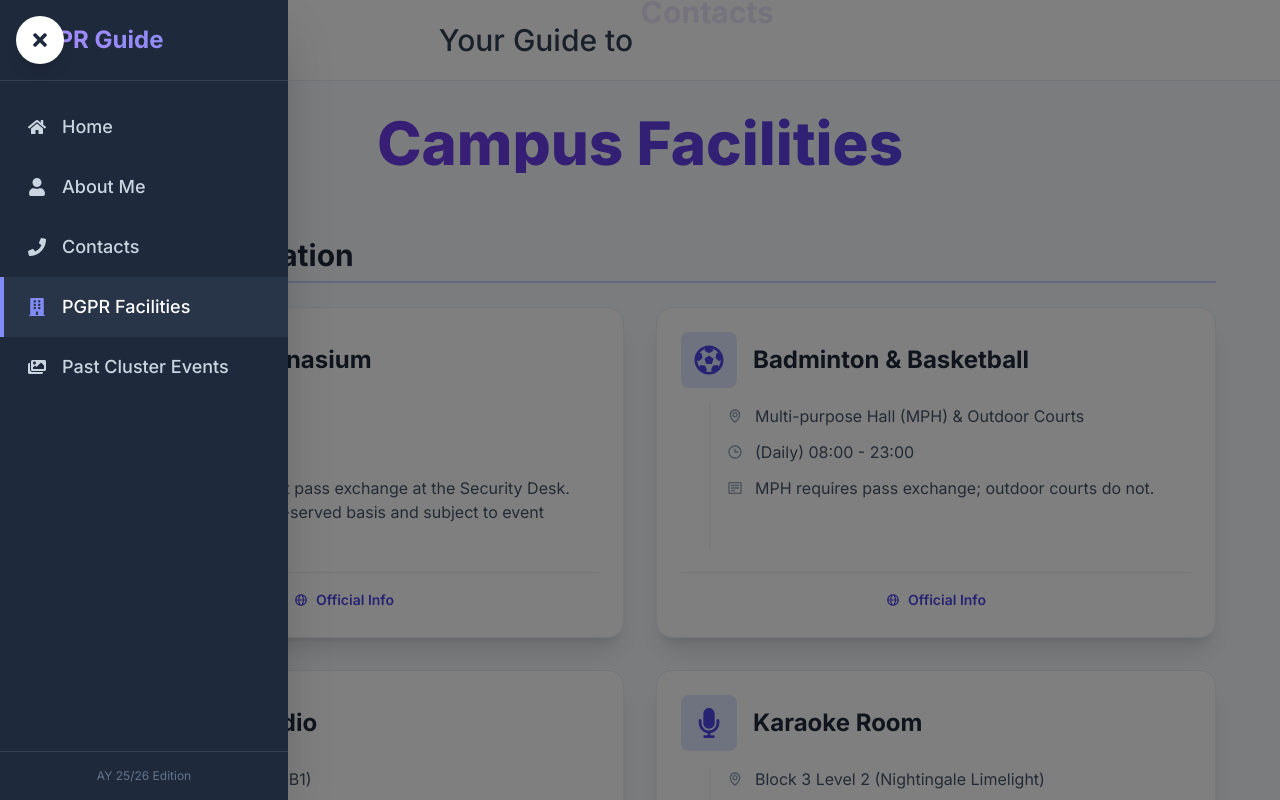
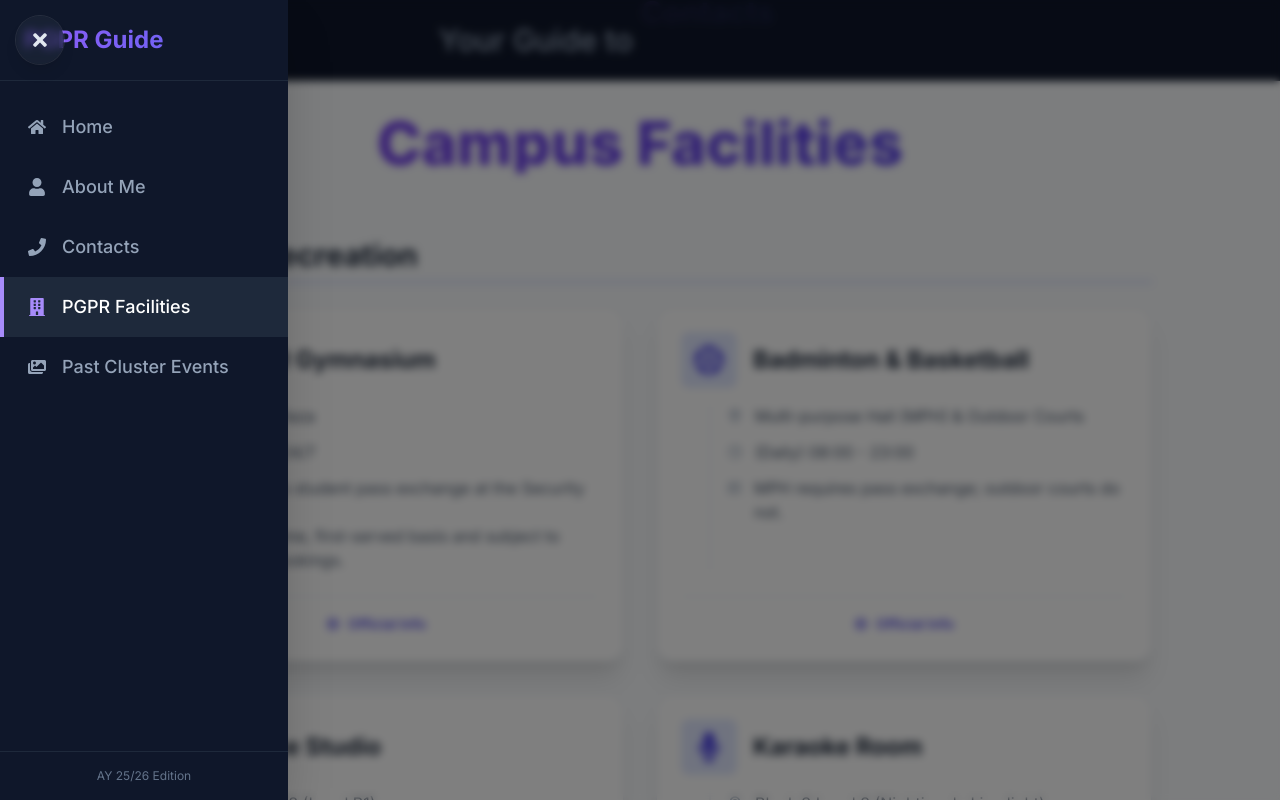
Before and after one commit to jinhanfromNUS/hojinhan-PGPR, a Next.js app: page /facilities in a window 1280 px wide. Both pictures are taken after a click on the button "Toggle navigation menu". Shown: the top 800 px of the page. Built offline with nearby package versions, Linux system fonts and the light colour scheme.

Commit message:
Fix colouring

```diff
--- a/src/app/contacts/page.tsx
+++ b/src/app/contacts/page.tsx
@@ -100,7 +100,7 @@ const ContactsLocation: React.FC = () => {
     return (
         <div className="bg-slate-50 min-h-screen p-4 sm:p-8">
             <div className="max-w-5xl mx-auto">
-                <h1 className="text-4xl sm:text-5xl font-extrabold text-center mb-12 bg-gradient-to-r from-violet-600 to-indigo-600 bg-clip-text text-transparent">
+                <h1 className="text-4xl sm:text-5xl md:text-6xl font-extrabold text-center mb-12 bg-gradient-to-r from-violet-600 to-indigo-600 bg-clip-text text-transparent">
                     Contacts & Hotlines
                 </h1>
 
--- a/src/app/facilities/page.tsx
+++ b/src/app/facilities/page.tsx
@@ -171,7 +171,7 @@ const FacilitiesLocation: React.FC = () => {
 
     return (
         <div className="bg-slate-50 min-h-screen p-4 sm:p-8">
-            <div className="max-w-6xl mx-auto">
+            <div className="max-w-5xl mx-auto">
                 <h1 className="text-4xl sm:text-5xl md:text-6xl font-extrabold text-center mb-16 bg-gradient-to-r from-violet-600 to-indigo-600 bg-clip-text text-transparent">
                     Campus Facilities
                 </h1>
--- a/src/components/Header.tsx
+++ b/src/components/Header.tsx
@@ -41,14 +41,15 @@ const Header: React.FC = () => {
     }, [changeableItems.length]);
 
     return (
-        <header className="py-10 relative bg-white border-b border-slate-200/80 px-4 sm:px-6 lg:px-8 flex items-center justify-end overflow-hidden">
+        // --- KEY CHANGES HERE ---
+        <header className="py-10 relative bg-slate-900 border-b border-slate-800 px-4 sm:px-6 lg:px-8 flex items-center justify-end overflow-hidden">
 
-            <h1 className="absolute left-1/2 top-1/2 -translate-x-1/2 -translate-y-1/2 text-center text-xl sm:text-2xl md:text-3xl font-medium text-slate-700 whitespace-nowrap">
+            <h1 className="absolute left-1/2 top-1/2 -translate-x-1/2 -translate-y-1/2 text-center text-xl sm:text-2xl md:text-3xl font-medium text-slate-400 whitespace-nowrap">
                 <span className="hidden sm:inline">Your Guide to </span>
-                <span className="font-bold text-slate-900 w-[150px] sm:w-[170px] md:w-[200px] inline-block text-left">
+                <span className="font-bold text-slate-100 w-[150px] sm:w-[170px] md:w-[200px] inline-block text-left">
                     <span
                         className={`
-                            bg-gradient-to-r from-violet-600 to-indigo-600 bg-clip-text text-transparent
+                            bg-gradient-to-r from-violet-500 to-indigo-500 bg-clip-text text-transparent
                             transition-all duration-500 ease-in-out
                             ${isAnimating ? '-translate-y-8 opacity-0' : 'translate-y-0 opacity-100'}
                         `}
@@ -59,6 +60,7 @@ const Header: React.FC = () => {
                 </span>
             </h1>
 
+            {/* I've also updated the social icons to match the dark theme in case you uncomment them */}
             {/* <div className="flex items-center gap-2 sm:gap-4">
                 {socials.map((social, index) => (
                     <a
@@ -67,7 +69,7 @@ const Header: React.FC = () => {
                         target="_blank"
                         rel="noopener noreferrer"
                         aria-label={social.label}
-                        className="text-slate-500 hover:text-indigo-600 transition-colors p-2 rounded-full hover:bg-slate-100"
+                        className="text-slate-400 hover:text-indigo-400 transition-colors p-2 rounded-full hover:bg-slate-800"
                     >
                         <div className="text-2xl">{social.icon}</div>
                     </a>
--- a/src/components/sidebar.tsx
+++ b/src/components/sidebar.tsx
@@ -2,7 +2,7 @@
 
 import React, { useState, useEffect } from 'react';
 import Link from 'next/link';
-import { usePathname } from 'next/navigation'; // Import usePathname
+import { usePathname } from 'next/navigation';
 import { FaBars, FaTimes, FaHome, FaUser, FaPhone, FaBuilding, FaImages } from 'react-icons/fa';
 
 const navLinks = [
@@ -15,18 +15,11 @@ const navLinks = [
 
 const Sidebar: React.FC = () => {
     const [isOpen, setIsOpen] = useState(false);
-    const pathname = usePathname(); // Get the current path
+    const pathname = usePathname();
 
-    const toggleSidebar = () => {
-        setIsOpen(!isOpen);
-    };
+    const toggleSidebar = () => setIsOpen(!isOpen);
+    const handleLinkClick = () => setIsOpen(false);
 
-    // Close sidebar if a link is clicked (useful on mobile)
-    const handleLinkClick = () => {
-        setIsOpen(false);
-    };
-
-    // This logic remains excellent, no changes needed here.
     useEffect(() => {
         const handleClickOutside = (event: MouseEvent) => {
             const target = event.target as HTMLElement;
@@ -35,9 +28,7 @@ const Sidebar: React.FC = () => {
             }
         };
         const handleKeyDown = (event: KeyboardEvent) => {
-            if (event.key === 'Escape') {
-                setIsOpen(false);
-            }
+            if (event.key === 'Escape') setIsOpen(false);
         };
 
         if (isOpen) {
@@ -53,9 +44,9 @@ const Sidebar: React.FC = () => {
 
     return (
         <>
-            {/* Burger Menu Button */}
+            {/* Burger Menu Button (Glassmorphism Style) */}
             <button
-                className="burger-menu fixed top-4 left-4 w-12 h-12 bg-white rounded-full flex items-center justify-center text-slate-800 shadow-lg cursor-pointer z-50 transition-transform duration-300 hover:scale-110"
+                className="burger-menu fixed top-4 left-4 w-12 h-12 bg-slate-800/60 backdrop-blur-sm ring-1 ring-white/10 rounded-full flex items-center justify-center text-slate-200 hover:text-white shadow-lg cursor-pointer z-50 transition-all duration-300 hover:scale-110 hover:bg-slate-700/80"
                 onClick={toggleSidebar}
                 aria-label="Toggle navigation menu"
             >
@@ -64,19 +55,19 @@ const Sidebar: React.FC = () => {
                 </div>
             </button>
 
-            {/* Overlay */}
+            {/* Overlay with Blur */}
             <div
-                className={`fixed inset-0 bg-black/50 z-30 transition-opacity duration-300 ${isOpen ? 'opacity-100' : 'opacity-0 pointer-events-none'}`}
+                className={`fixed inset-0 bg-black/50 backdrop-blur-sm z-30 transition-opacity duration-300 ${isOpen ? 'opacity-100' : 'opacity-0 pointer-events-none'}`}
                 onClick={() => setIsOpen(false)}
             />
 
             {/* Sidebar Panel */}
             <div
-                className={`sidebar fixed top-0 left-0 w-72 h-full bg-slate-800 flex flex-col shadow-2xl transition-transform duration-300 ease-in-out ${isOpen ? 'translate-x-0' : '-translate-x-full'} z-40`}
+                className={`sidebar fixed top-0 left-0 w-72 h-full bg-slate-900 flex flex-col shadow-2xl transition-transform duration-300 ease-in-out ${isOpen ? 'translate-x-0' : '-translate-x-full'} z-40`}
             >
                 {/* Sidebar Header */}
-                <div className="p-6 border-b border-slate-700">
-                    <h2 className="text-2xl font-bold bg-gradient-to-r from-violet-400 to-indigo-400 bg-clip-text text-transparent">
+                <div className="p-6 border-b border-slate-800">
+                    <h2 className="text-2xl font-bold bg-gradient-to-r from-violet-500 to-indigo-500 bg-clip-text text-transparent">
                         PGPR Guide
                     </h2>
                 </div>
@@ -94,20 +85,20 @@ const Sidebar: React.FC = () => {
                                     flex items-center gap-4 px-6 py-4 w-full text-lg font-medium border-l-4
                                     transition-all duration-200
                                     ${isActive
-                                        ? 'bg-slate-700/50 text-white border-indigo-400'
-                                        : 'text-slate-300 border-transparent hover:bg-slate-700 hover:text-white'
+                                        ? 'bg-slate-800 text-white border-violet-400'
+                                        : 'text-slate-400 border-transparent hover:bg-slate-800/50 hover:text-white'
                                     }
                                 `}
                             >
-                                <div className={isActive ? 'text-indigo-400' : ''}>{link.icon}</div>
+                                <div className={isActive ? 'text-violet-400' : ''}>{link.icon}</div>
                                 <span>{link.text}</span>
                             </Link>
                         );
                     })}
                 </nav>
 
-                {/* Sidebar Footer (Optional) */}
-                <div className="p-4 text-center text-xs text-slate-500 border-t border-slate-700">
+                {/* Sidebar Footer */}
+                <div className="p-4 text-center text-xs text-slate-500 border-t border-slate-800">
                     <p>AY 25/26 Edition</p>
                 </div>
             </div>
```
Also changed, not shown: src/app/cluster-event/page.tsx (+40 -33 lines).
